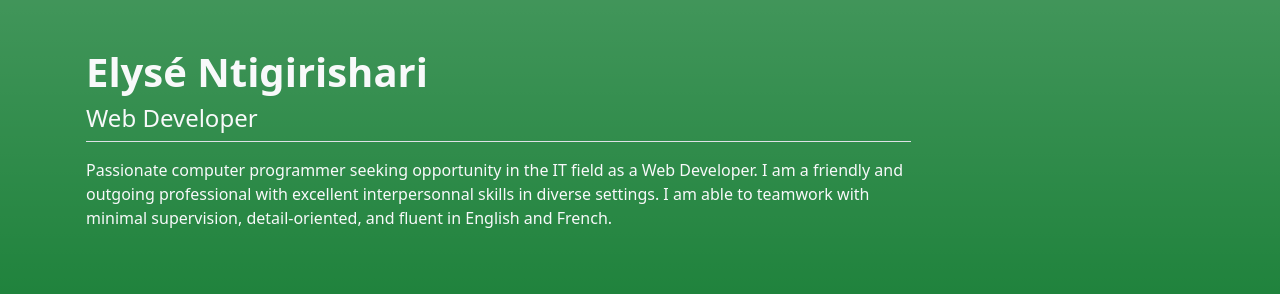
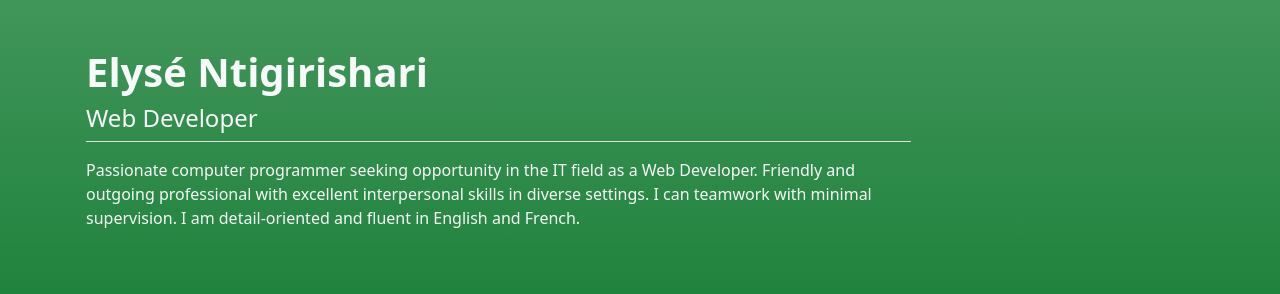
Before and after one commit to ntig0001/responsive_resume, a website: page dist/index.html in a window 1280 px wide. Shown: the top 294 px of the page. Drawn offline with nearby package versions, Linux system fonts and the light colour scheme.

Commit message:
grammar check

```diff
--- a/dist/index.html
+++ b/dist/index.html
@@ -22,7 +22,7 @@
             <h1><strong>Elysé Ntigirishari</strong></h1>
             <h4>Web Developer</h4>
             <p class="border-top pt-3">
-              Passionate computer programmer seeking opportunity in the IT field as a Web Developer. I am a friendly and outgoing professional with excellent interpersonnal skills in diverse settings. I am able to teamwork with minimal supervision, detail-oriented, and fluent in English and French.
+              Passionate computer programmer seeking opportunity in the IT field as a Web Developer. Friendly and outgoing professional with excellent interpersonal skills in diverse settings. I can teamwork with minimal supervision. I am detail-oriented and fluent in English and French.
             </p>
           </div>
         </div>
```
